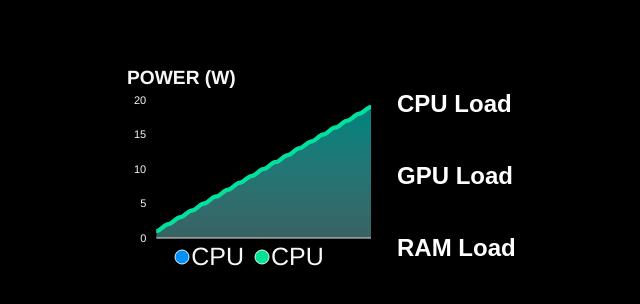
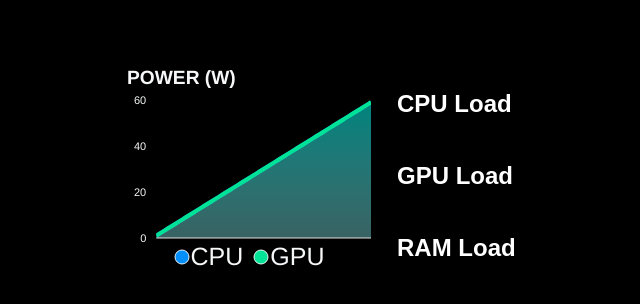
Before and after one commit to ReinhardtBotha/NZXT-aviation, a React (Vite) app: page / in a window 1280 px wide. Shown: the part 398-702 px from the top of the page, without its empty margins (251-891 px from the left). Built offline with nearby package versions, Linux system fonts and the light colour scheme.

Commit message:
feat: displaying 60 seconds data on graph

```diff
--- a/src/components/SplineAreaChart.jsx
+++ b/src/components/SplineAreaChart.jsx
@@ -22,7 +22,7 @@ const SplineAreaChart = (props) => {
         enabled: false,
     },
     stroke: {
-      curve: "smooth",
+        curve: "straight",
     },
     title: {
         text: "POWER (W)",
@@ -44,28 +44,7 @@ const SplineAreaChart = (props) => {
     },
     xaxis: {
         type: "category",
-      categories: [
-        "1",
-        "2",
-        "3",
-        "4",
-        "5",
-        "6",
-        "7",
-        "8",
-        "9",
-        "10",
-        "11",
-        "12",
-        "13",
-        "14",
-        "15",
-        "16",
-        "17",
-        "18",
-        "19",
-        "20",
-      ],
+        // categories: Array.from({length: 40}, (_, i) => (i + 1).toString()),
         labels: {
             show: false,
         },
@@ -77,11 +56,11 @@ const SplineAreaChart = (props) => {
   const series = [
     {
       name: "CPU",
-      data: props.cpuWatts ? props.cpuWatts.slice(0, 19) : [],
+      data: props.cpuWatts ? props.cpuWatts.slice(0, 59) : [],
     },
     {
-      name: "CPU",
-      data: props.gpuWatts ? props.gpuWatts.slice(0, 19) : [],
+      name: "GPU",
+      data: props.gpuWatts ? props.gpuWatts.slice(0, 59) : [],
     },
   ];
 
@@ -92,6 +71,7 @@ const SplineAreaChart = (props) => {
         series={series}
         type="area"
         height="100%"
+        width="100%"
       />
     </>
   );
--- a/src/hooks/useMonitoring.jsx
+++ b/src/hooks/useMonitoring.jsx
@@ -6,10 +6,10 @@ const useMonitoring = () => {
   const [ram, setRam] = React.useState();
   const [kraken, setKraken] = React.useState();
   const [cpuWatts, setCpuWatts] = React.useState(
-    Array.from({ length: 20 }, (_, index) => index + 1)
+    Array.from({ length: 60 }, (_, index) => index + 1)
   );
   const [gpuWatts, setGpuWatts] = React.useState(
-    Array.from({ length: 20 }, (_, index) => index + 1)
+    Array.from({ length: 60 }, (_, index) => index + 1)
   );
 
   React.useEffect(() => {
```
Lines whose indentation alone changed are shown as unchanged.
